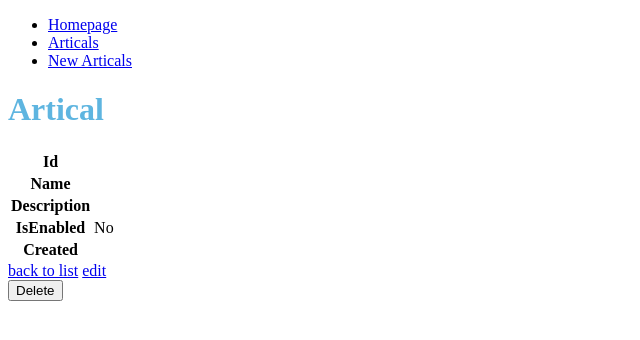
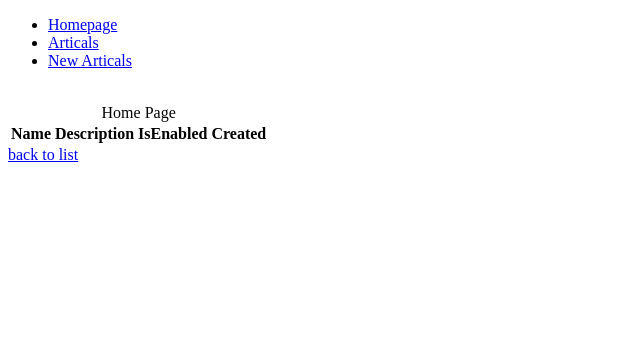
Before and after one commit to Karlenx95/blog, a Symfony app: template templates/artical/show.html.twig in a window 1280 px wide. Shown: the top 340 px of the page, without its empty margins (0-640 px from the left). Run offline with Twig, Linux system fonts and the light colour scheme; the template is opened without the code that fills it, so the values that code supplies are empty; some libraries are stand-ins or nearby versions.

Commit message:
first commit

```diff
--- a/src/Controller/MainController.php
+++ b/src/Controller/MainController.php
@@ -24,7 +24,7 @@ class MainController extends AbstractController
         $find = $this->getDoctrine()->getManager();
         $articals = $find->getRepository(Artical::class)->findAll();
 
-        return $this->render('main/index.html.twig', ['articals'=>$articals]) ;
+        return $this->render('artical/show.html.twig', ['articals'=>$articals]) ;
 
     }
 
--- a/templates/artical/show.html.twig
+++ b/templates/artical/show.html.twig
@@ -3,37 +3,31 @@
 {% block title %}Artical{% endblock %}
 
 {% block content %}
-    <h1>Artical</h1>
 
-    <table class="table">
-        <tbody>
-            <tr>
-                <th>Id</th>
-                <td>{{ artical.id }}</td>
-            </tr>
+        <table>
+            <caption class="caption" >Home Page</caption><br>
             <tr>
                 <th>Name</th>
-                <td>{{ artical.name }}</td>
+                <th>Description</th>
+                <th>IsEnabled</th>
+                <th>Created</th>
+
             </tr>
 
-            <tr>
-                <th>Description</th>
-                <td>{{ artical.description }}</td>
-            </tr>
-            <tr>
-                <th>IsEnabled</th>
-                <td>{{ artical.isEnabled ? 'Yes' : 'No' }}</td>
-            </tr>
-            <tr>
-                <th>Created</th>
-                <td>{{ artical.created ? artical.created|date('Y-m-d H:i:s') : '' }}</td>
-            </tr>
-        </tbody>
-    </table>
+
+                {% for artical in articals %}
+                <tr>
+                    <th>{{ artical.description }}</th>
+                    <th>{{ artical.isEnabled ? 'Yes' : 'No' }}</th>
+                    <th>{{ artical.isEnabled ? 'Yes' : 'No' }}</th>
+                    <th>{{ artical.created ? artical.created|date('Y-m-d H:i:s') : '' }}</th>
+                    <th> <a href="{{ path('artical_edit', {'id': artical.id}) }}">edit</a></th>
+                    <th>{{ include('artical/_delete_form.html.twig') }}</th>
+
+                </tr>
+                {% endfor %}
+        </table>
 
     <a href="{{ path('artical_index') }}">back to list</a>
 
-    <a href="{{ path('artical_edit', {'id': artical.id}) }}">edit</a>
-
-    {{ include('artical/_delete_form.html.twig') }}
 {% endblock %}
--- a/templates/main/index.html.twig
+++ b/templates/main/index.html.twig
@@ -4,6 +4,6 @@
 
  {% block footer %}
 
-    {{ include('artical/homepage.html.twig') }}
+    {{ }}
 
  {% endblock %}
```
Also changed, not shown: templates/artical/homepage.html.twig (deleted, +0 -34 lines).
